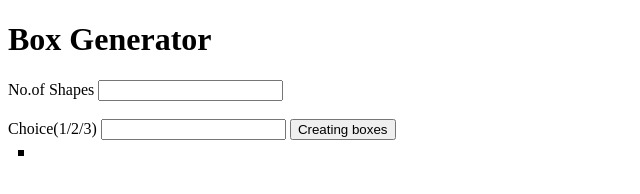
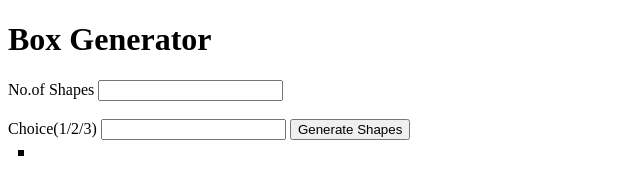
Before and after one commit to kannan-16/Shape_Generator, a plain HTML site: page index.html in a window 1280 px wide. Shown: the full height of the page, 0-640 px from the left. Drawn offline with Linux system fonts and the light colour scheme.

Commit message:
Update index.html

```diff
--- a/index.html
+++ b/index.html
@@ -15,7 +15,7 @@
     <input type="text" id="number" name="boxnumber"> <br><br>
     <label for="Choice">Choice(1/2/3)</label>
     <input type="text" id="choice" name="shape">
-    <button id="theBoxes">Creating boxes</button>
+    <button id="theBoxes">Generate Shapes</button>
     <div class="container">
         <div class="box" id="box"></div>
     </div>
```
